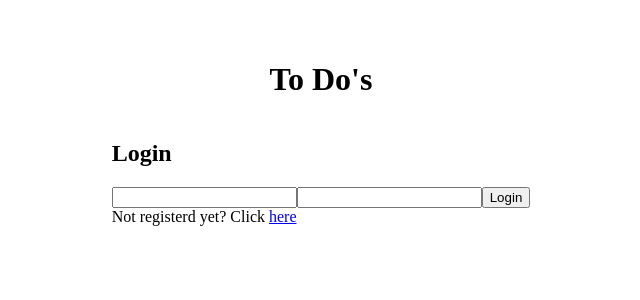
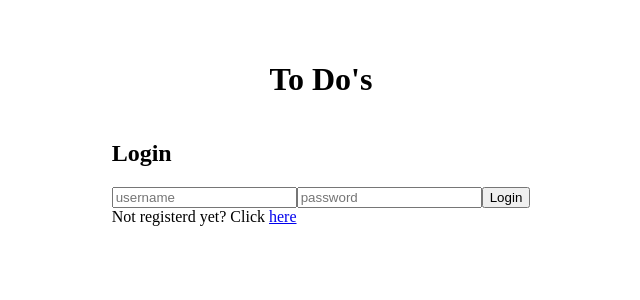
Before and after one commit to Regige/todo-list-frontend, an Angular app: page /login in a window 1280 px wide. Shown: the top 300 px of the page, without its empty margins (319-959 px from the left). Built offline with nearby package versions, Linux system fonts and the light colour scheme.

Commit message:
Added registration

```diff
--- a/src/app/components/login/login.component.html
+++ b/src/app/components/login/login.component.html
@@ -1,7 +1,19 @@
 <h2>Login</h2>
 <form (ngSubmit)="login()">
-  <input type="text" name="username" [(ngModel)]="username" required />
-  <input type="password" name="password" [(ngModel)]="password" required />
+  <input
+    type="text"
+    name="username"
+    [(ngModel)]="username"
+    required
+    placeholder="username"
+  />
+  <input
+    type="password"
+    name="password"
+    [(ngModel)]="password"
+    required
+    placeholder="password"
+  />
   <button>Login</button>
 </form>
 
--- a/src/app/components/register/register.component.html
+++ b/src/app/components/register/register.component.html
@@ -35,5 +35,12 @@
     required
     placeholder="Password"
   />
+  <input
+    type="password"
+    name="password_2"
+    [(ngModel)]="password_2"
+    required
+    placeholder="Password"
+  />
   <button>Register</button>
 </form>
--- a/src/app/components/register/register.component.ts
+++ b/src/app/components/register/register.component.ts
@@ -18,17 +18,28 @@ export class RegisterComponent {
   lastName: string = '';
   email: string = '';
   password: string = '';
+  password_2: string = '';
 
   constructor(private router: Router, private http: HttpClient) {}
 
-  register() {
+  async register() {
+    try {
       const url = environment.baseURL + '/register/';
       const body = {
         "username": this.username,
+        "first_name": this.firstName,
+        "last_name": this.lastName,
         "email": this.email,
-        "password": this.password
+        "password": this.password,
+        "password2": this.password_2
       };
-      return lastValueFrom(this.http.post(url, body));
+      let resp = await lastValueFrom(this.http.post(url, body));
+      if(resp) {
+        this.router.navigateByUrl('/login');
+      }
+    } catch(e) {
+      console.error(e);
+    }
   }
 
 }
```
